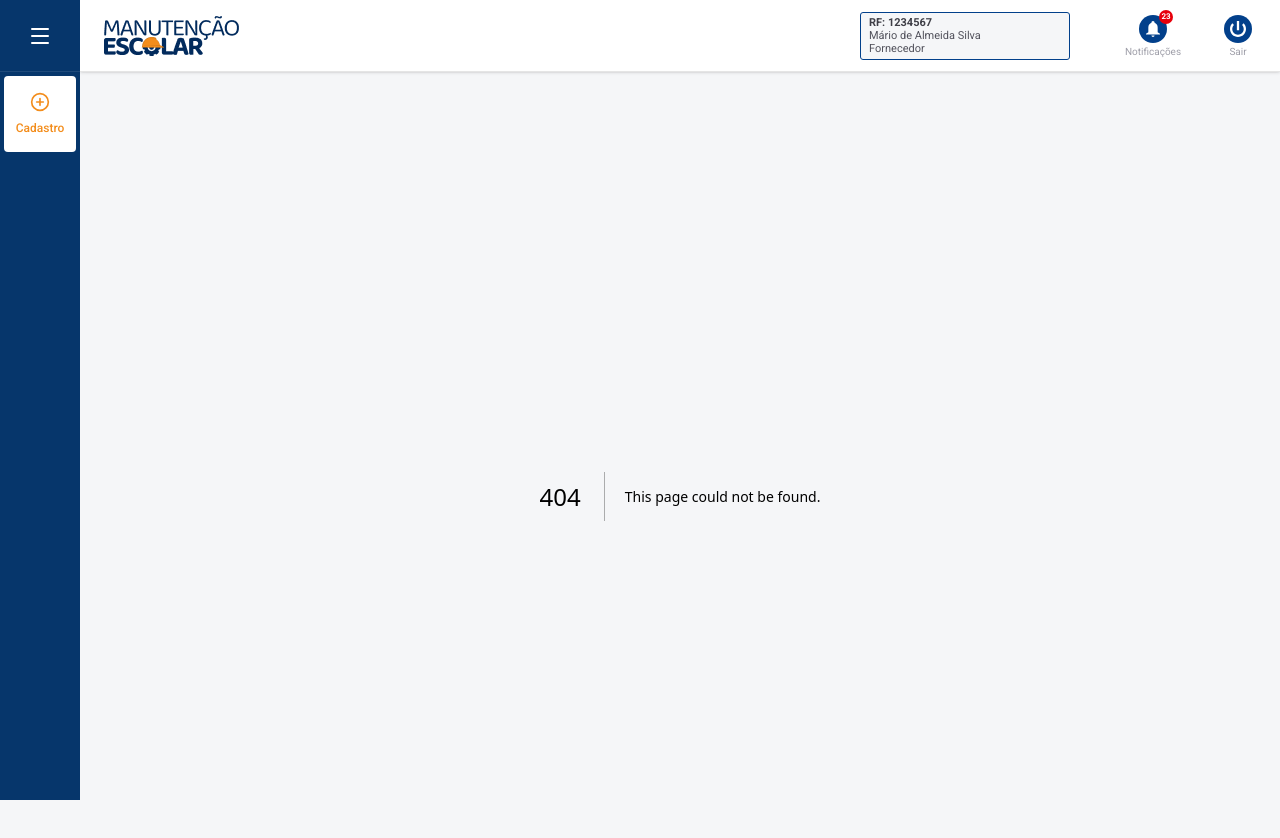
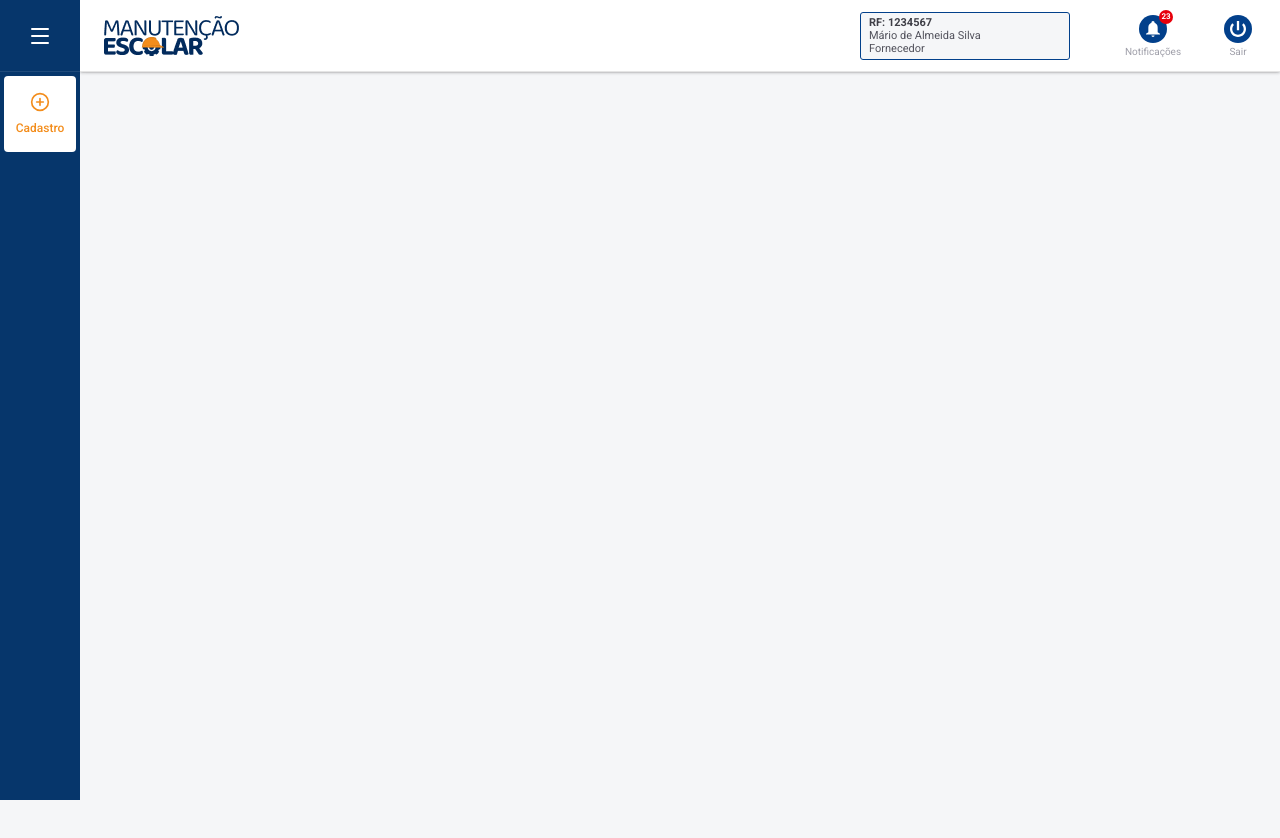
Before and after one commit to prefeiturasp/SME-ManutencaoEscolar-Frontend, a Next.js app: page /dashboard in a window 1280 px wide. Before the commit this address had no page. Shown: the top 838 px of the page. Built offline with nearby package versions, Linux system fonts and the light colour scheme.

Commit message:
feat: cria caminho dashboard

```diff
--- /dev/null
+++ b/src/app/dashboard/layout.tsx
@@ -0,0 +1,9 @@
+import { AppShell } from "@/components/layout/AppShell";
+
+type DashboardLayoutProps = Readonly<{
+  children: React.ReactNode;
+}>;
+
+export default function DashboardLayout({ children }: DashboardLayoutProps) {
+  return <AppShell>{children}</AppShell>;
+}
--- /dev/null
+++ b/src/app/dashboard/page.tsx
@@ -0,0 +1,5 @@
+"use client";
+
+export default function dashboard() {
+  return <div></div>;
+}
```
